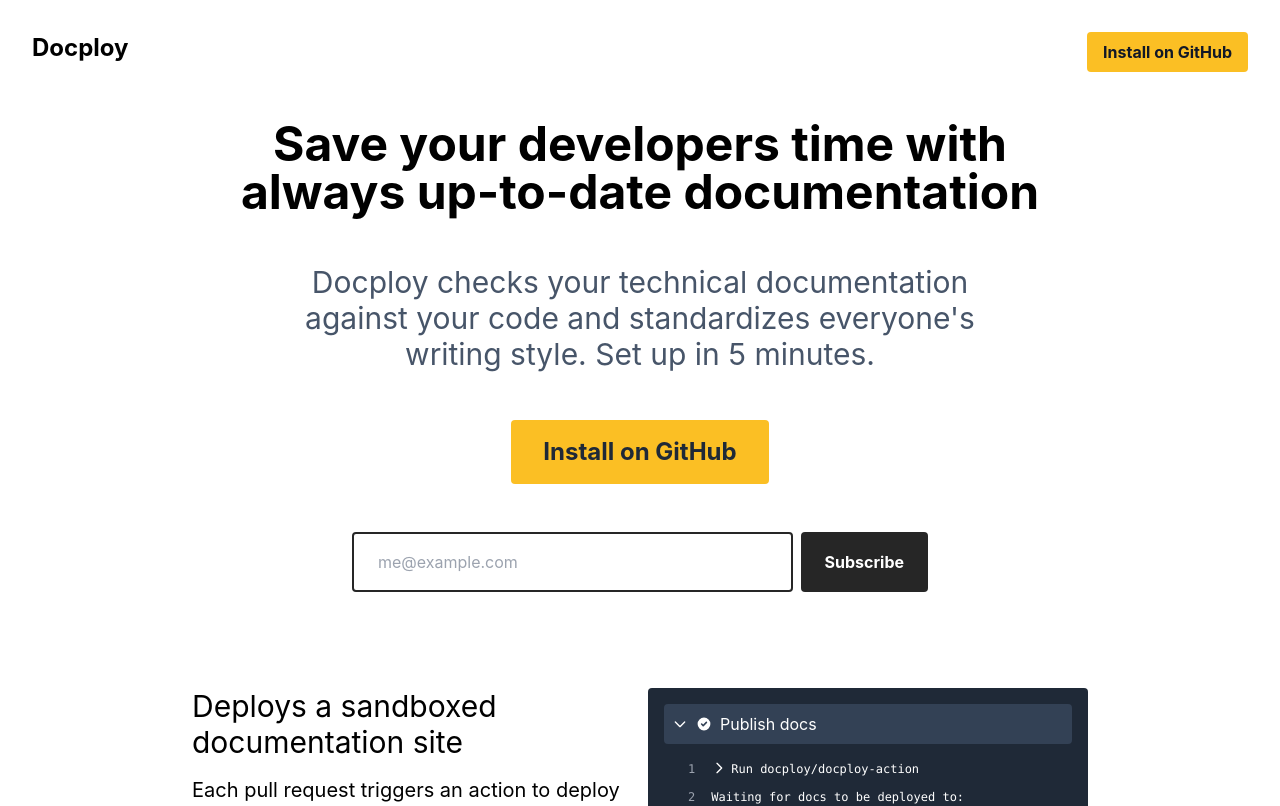
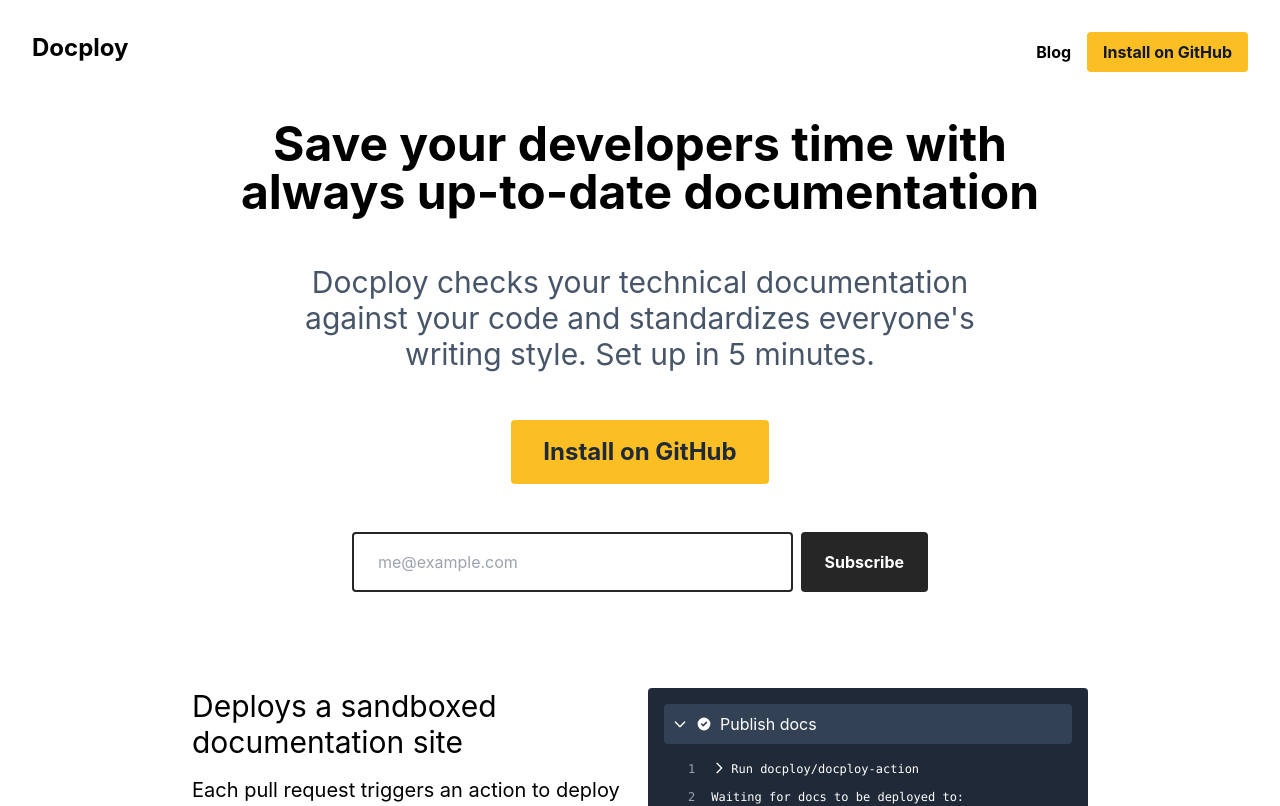
Before and after one commit to docploy/site, a Next.js app: page / in a window 1280 px wide. Shown: the top 806 px of the page. Built offline with nearby package versions, Linux system fonts and the light colour scheme.

Commit message:
Add a link to the blog section

```diff
--- a/components/Navbar.tsx
+++ b/components/Navbar.tsx
@@ -1,14 +1,22 @@
 import { GITHUB_ACTION_URL } from 'constants/url';
+import Link from 'next/link';
 
 function Navbar() {
   return (
     <nav className="align-baseline flex justify-between">
-      <span className="font-bold text-2xl">Docploy</span>
-      <a href={GITHUB_ACTION_URL}>
-        <button className="bg-amber-400 font-bold hover:bg-amber-300 py-2 px-4 rounded text-gray-900">
-          Install on GitHub
-        </button>
-      </a>
+      <Link href="/">
+        <span className="cursor-pointer font-bold text-2xl">Docploy</span>
+      </Link>
+      <div className="flex gap-4 items-center">
+        <Link href="/blog">
+          <a className="font-bold">Blog</a>
+        </Link>
+        <a href={GITHUB_ACTION_URL}>
+          <button className="bg-amber-400 font-bold hover:bg-amber-300 py-2 px-4 rounded text-gray-900">
+            Install on GitHub
+          </button>
+        </a>
+      </div>
     </nav>
   );
 }
```
